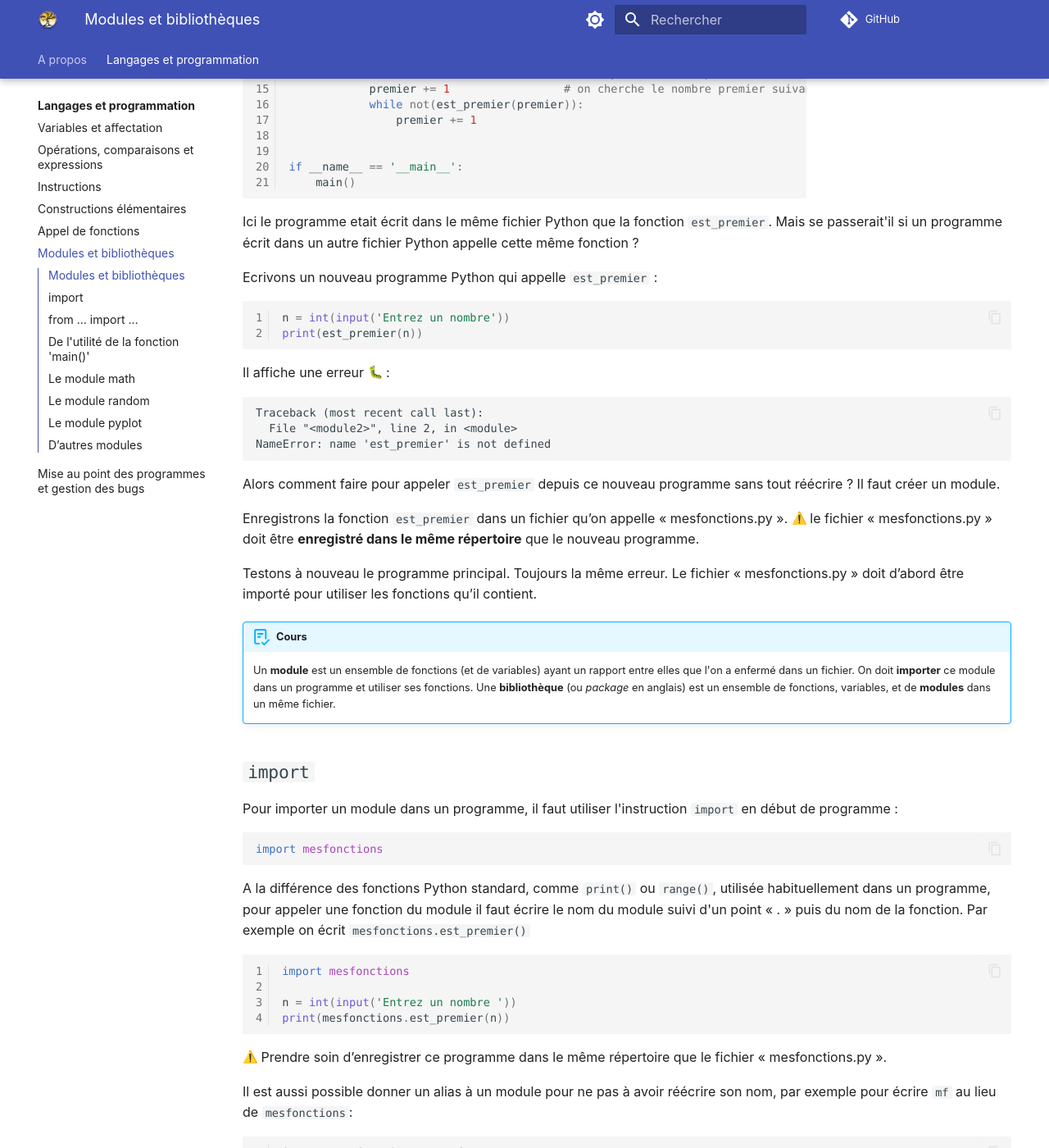
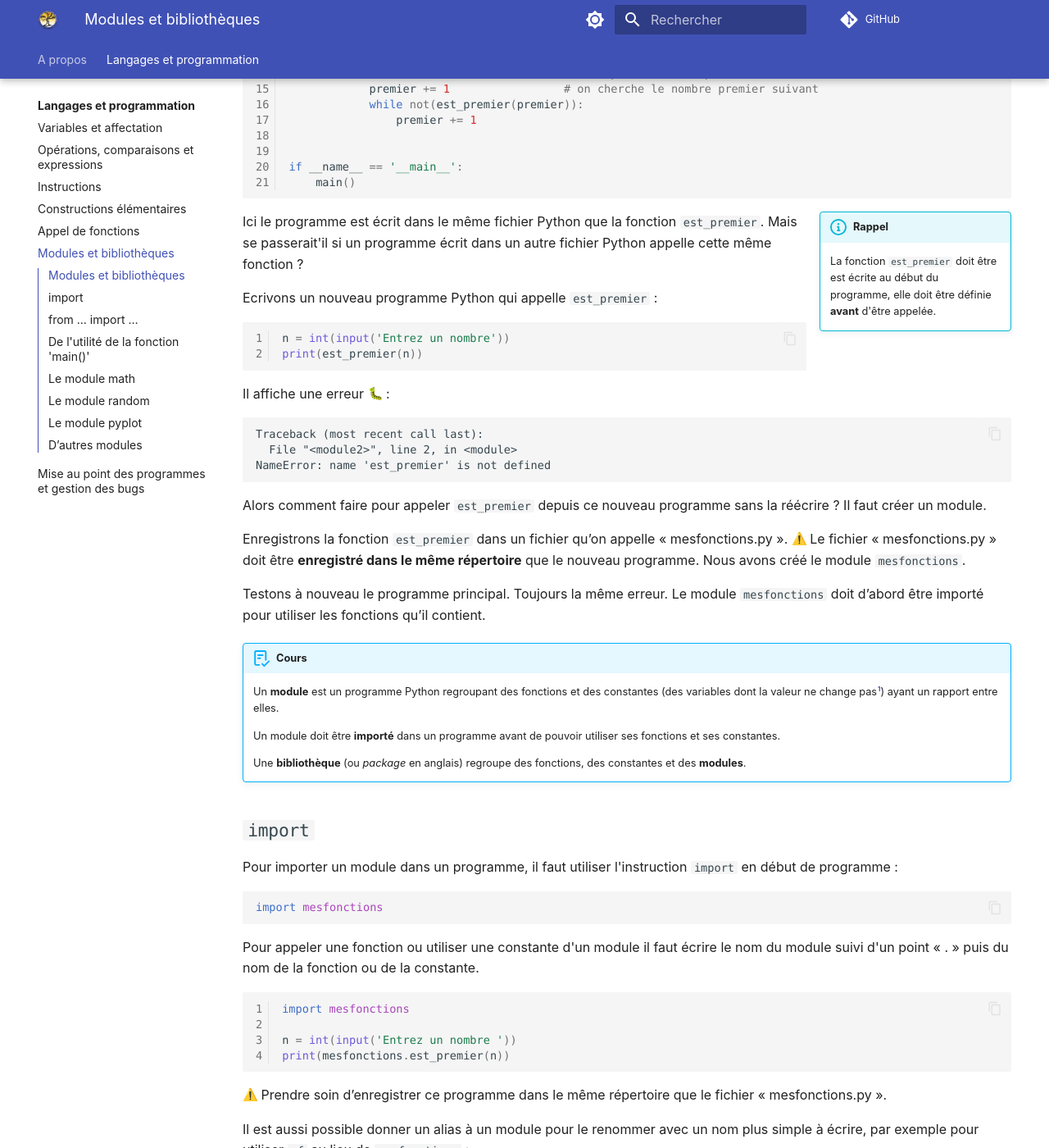
Before and after one commit to fab-perez/NSI-1, an MkDocs documentation site: the page built from docs/langages-et-programmation/6-modules-bibliotheques.md, in a window 1280 px wide and 1400 px high, scrolled down 524 px. Shown: the whole window at 82% size. Built offline with MkDocs 1.6.1 and Material for MkDocs 9.7.7, drawn with Linux system fonts in a browser that asks for light colours; emoji names are drawn with the system emoji font; comment, search, counter and statistics services are not loaded; some of the changed text lies outside the part shown.

Commit message:
Add files via upload

````diff
--- a/docs/langages-et-programmation/6-modules-bibliotheques.md
+++ b/docs/langages-et-programmation/6-modules-bibliotheques.md
@@ -32,7 +31,10 @@
     main()
 ```
 
-Ici le programme etait écrit dans le même fichier Python que la fonction `est_premier`. Mais se passerait'il si un programme écrit dans un autre fichier Python appelle cette même fonction ?
+!!! info inline end "Rappel"
+    La fonction `est_premier` doit être est écrite au début du programme, elle doit être définie **avant** d'être appelée.
+
+Ici le programme est écrit dans le même fichier Python que la fonction `est_premier`. Mais se passerait'il si un programme écrit dans un autre fichier Python appelle cette même fonction ?
 
 Ecrivons un nouveau programme Python qui appelle `est_premier` :
 
@@ -48,15 +50,21 @@
 NameError: name 'est_premier' is not defined
 ```
 
-Alors comment faire pour appeler `est_premier` depuis ce nouveau programme sans tout réécrire ? Il faut créer un module.
+Alors comment faire pour appeler `est_premier` depuis ce nouveau programme sans la réécrire ? Il faut créer un module.
 
-Enregistrons la fonction `est_premier` dans un fichier qu’on appelle « mesfonctions.py ». :warning: le fichier « mesfonctions.py » doit être **enregistré dans le même répertoire** que le nouveau programme.
+Enregistrons la fonction `est_premier` dans un fichier qu’on appelle « mesfonctions.py ». :warning: Le fichier « mesfonctions.py » doit être **enregistré dans le même répertoire** que le nouveau programme. Nous avons créé le module `mesfonctions`.
 
-Testons à nouveau le programme principal. Toujours la même erreur. Le fichier « mesfonctions.py » doit d’abord être importé pour utiliser les fonctions qu’il contient.
+Testons à nouveau le programme principal. Toujours la même erreur. Le module `mesfonctions` doit d’abord être importé pour utiliser les fonctions qu’il contient.
 
 !!! abstract "Cours"
-    Un **module** est un ensemble de fonctions (et de variables) ayant un rapport entre elles que l'on a enfermé dans un fichier. On doit **importer** ce module dans un programme et utiliser ses fonctions.
-    Une **bibliothèque** (ou *package* en anglais) est un ensemble de fonctions, variables, et de **modules** dans un même fichier.
+    Un **module** est un programme Python regroupant des fonctions et des constantes (des variables dont la valeur ne change pas[^6.1]) ayant un rapport entre elles.
+
+    Un module doit être **importé** dans un programme avant de pouvoir utiliser ses fonctions et ses constantes.
+
+    Une **bibliothèque** (ou *package* en anglais) regroupe des fonctions, des constantes et des **modules**.
+
+[^6.1]: Par exemple la valeur de $\pi$ dans le module `math`.
+
 
 ## `import`
 
@@ -66,7 +74,7 @@
 import mesfonctions
 ```
 
-A la différence des fonctions Python standard, comme `print()` ou `range()`, utilisée habituellement dans un programme, pour appeler une fonction du module il faut écrire le nom du module suivi d'un point « . » puis du nom de la fonction.  Par exemple on écrit `mesfonctions.est_premier()`
+Pour appeler une fonction ou utiliser une constante d'un module il faut écrire le nom du module suivi d'un point « . » puis du nom de la fonction ou de la constante.
 
 ``` py linenums="1"
 import mesfonctions
@@ -77,7 +85,7 @@
 
 :warning: Prendre soin d’enregistrer ce programme dans le même répertoire que le fichier « mesfonctions.py ».
 
-Il est aussi possible donner un alias à un module pour ne pas à avoir réécrire son nom, par exemple pour écrire `mf` au lieu de `mesfonctions`:
+Il est aussi possible donner un alias à un module pour le renommer avec un nom plus simple à écrire, par exemple pour utiliser `mf` au lieu de `mesfonctions` :
 
 ``` py linenums="1"
 import  mesfonctions  as mf
@@ -117,19 +125,21 @@
 
 ##	`from … import …`
 
-Il existe une autre méthode d'importation qui ne fonctionne pas tout à fait de la même façon. Admettons que le module `mesfonctions` contienne des dizaines de fonctions, mais que nous ayons uniquement besoin dans notre programme de la fonction `est_premier`, dans ce cas on préfèrera n'importer que cette fonction au lieu d'importer tout le module.
+Il existe une autre méthode pour importer des fonctions ou constantes depuis un module. Admettons que le module `mesfonctions` contienne des dizaines de fonctions, mais que nous ayons uniquement besoin dans notre programme de la fonction `est_premier`, dans ce cas il est préfèrable d'importer uniquement cette fonction plutôt que tout le module en utilisant l'instruction ``from mesfonctions import est_premier`.
 
 ``` py linenums="1"
-from  mesfonctions   import est_premier
+from  mesfonctions import est_premier
 
 n = int(input('Entrez un nombre '))
 print(est_premier(n))
 ```
 
-Ici on ne met pas le préfixe « `mesfonctions.` »  devant le nom de la fonction.
+À noter :
+> Ici on ne met pas le préfixe « `mesfonctions.` »  devant le nom de la fonction `est_premier`.
+
 
 On peut aussi donner un alias à une fonction :
-`from  mesfonctions   import est_premier as estprems`
+`from mesfonctions import est_premier as estprems`
 et utiliser ensuite la fonction `estprems()`.
 
 !!! abstract "Cours"
@@ -162,17 +172,17 @@
 Il est aussi possible d'importer plusieurs fonctions d’un même module séparées par des virgules :
 
 ``` py
-from  mesfonctions   import est_premier, une_autre_fonction
+from mesfonctions import est_premier, une_autre_fonction
 ```
 voire même toutes les fonctions d'un module en tapant « `*` » à la place du nom de la fonction à importer.
 
 ``` py
-from  mesfonctions  import *
+from mesfonctions import *
 ```
 
-Mais cette utilisation est vivement déconseillée[^6.1] hormis dans des cas très particuliers par exemple des programmes très courts. Pour s’en convaincre, imaginons un programme écrit en utilisant l'instruction `pow(1, 2, 3)` qui fonctionnerait très bien jusqu'à ce qu'une mise à jour nécessitant une fonction mathématiques ajoute l'import `from math import *` en début de programme ce qui génèrera une erreur inattendue [^6.1].
+Mais cette dernière utilisation est vivement déconseillée, hormis dans des cas très particuliers par exemple des programmes très courts, car il peut y avoir des conflits entre fonctions qui ont le même nom. Pour s’en convaincre, imaginons un programme écrit en utilisant l'instruction `pow(1, 2, 3)` qui fonctionnerait très bien jusqu'à ce qu'une mise à jour nécessitant une fonction mathématiques ajoute l'import `from math import *` en début de programme ce qui génèrera une erreur inattendue [^6.2].
 
-[^6.1]: La fonction standard Python `pow()` prend trois paramètres alors que la fonction `pow()` du module `math` n'en a que deux ! L'import de `from math import *` a importé la seconde fonction probablement à l'insu du programmeur.
+[^6.2]: La fonction standard Python `pow()` prend trois paramètres alors que la fonction `pow()` du module `math` n'en a que deux ! L'import de `from math import *` a importé la seconde fonction probablement à l'insu du programmeur.
 
 
 Python offre des centaines de modules avec des milliers de fonctions déjà programmées. Il y a différents types de modules :
@@ -223,9 +235,9 @@
 
 ##	Le module math
 
-Le [module `math`](https://docs.python.org/3/library/math.html) permet d’avoir accès aux fonctions mathématiques comme le cosinus (`cos`), le sinus (`sin`), la racine carrée (`sqrt`), le nombre π (`pi`), la partie entière (`floor`)[^6.3] , et bien d’autres...
+Le [module `math`](https://docs.python.org/3/library/math.html) permet d’avoir accès aux fonctions mathématiques, par exemple les fonctions cosinus (`cos`), sinus (`sin`), racine carrée (`sqrt`), le nombre $\pi$ (`pi`), la partie entière (`floor`)[^6.4], etc.
 
-[^6.3]:
+[^6.4]:
     Nous avons déjà vu la fonction `int()` qui semble similaire à `math.floor()`, mais attention aux différences entre les deux.
 
     === "Avec un `float` positif"
@@ -275,11 +290,10 @@
 import matplolib.pyplot as plt
 ```
 
-`pyplot` permet d'afficher des données sous de [multiples formes](https://matplotlib.org/stable/gallery/index.html). Par exemple pour afficher un point de coordonnées (2, 4 ) sous forme d'une croix verte dans un repère on utilise :
+`pyplot` permet d'afficher des données sous de [multiples formes](https://matplotlib.org/stable/gallery/index.html). Par exemple pour afficher un point de coordonnées (2, 4 ) sous forme d'une croix verte dans un repère :
 
 ``` py
-x, y = 2, 4
-plt.plot(x, y,'g+')
+plt.plot(2, 4, 'g+')
 plt.show()
 ```
 
@@ -310,7 +324,7 @@
 …
 ```
 
-En plus de la documentation en ligne, on a déjà vu la fonction `help` qui donne les spécifications d’une fonction.
+En plus de la documentation en ligne, la fonction `help` donne les spécifications d’une fonction.
 
 ``` py
 >>> help(math.cos)
````
Also changed, not shown: other parts of docs/langages-et-programmation/6-modules-bibliotheques.md (+10 -6 lines).
